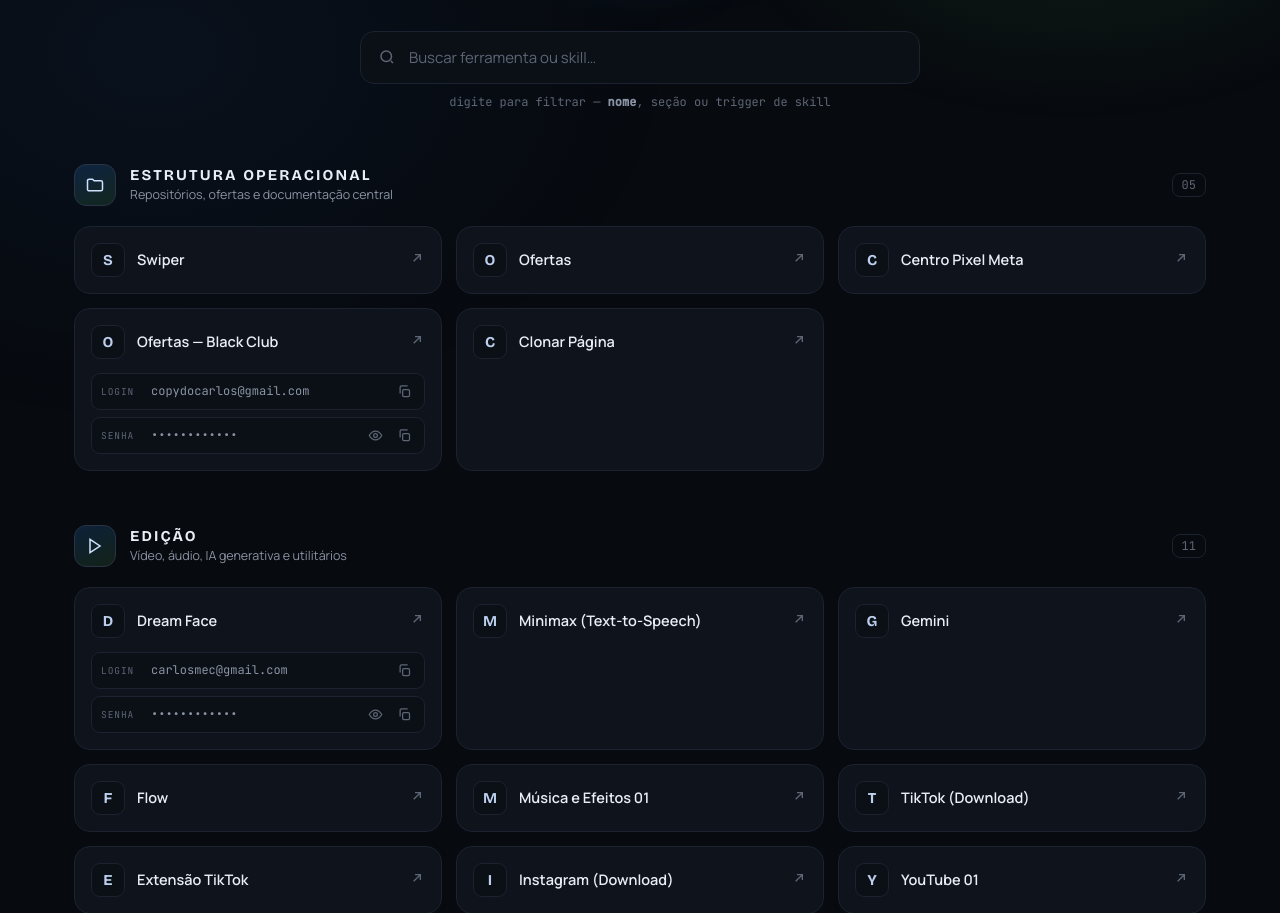
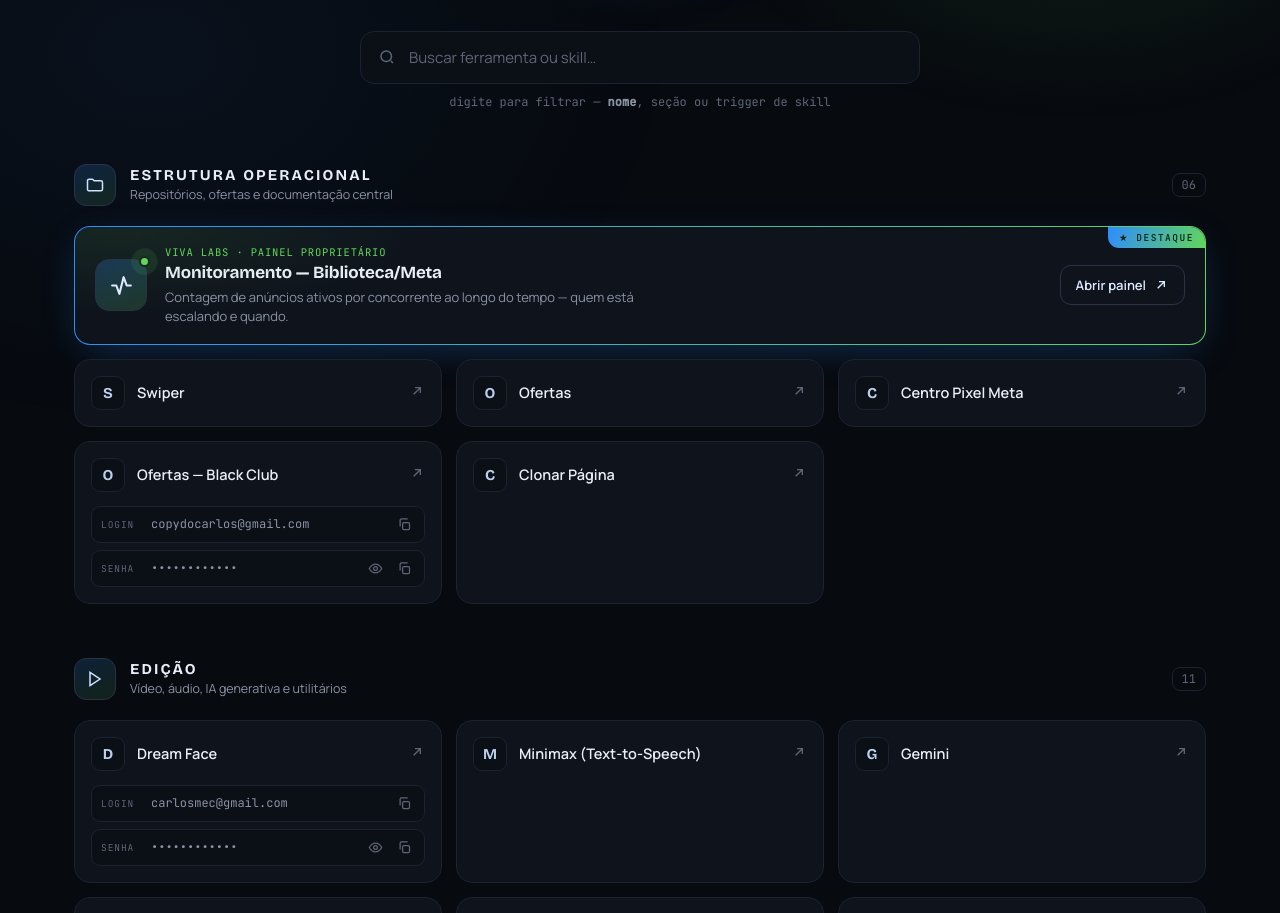
Before and after one commit to vivalabs01/ferramentas, a plain HTML site: page index.html in a window 1280 px wide. Shown: the part 187-1100 px from the top of the page. Drawn offline with nearby package versions, Linux system fonts and the light colour scheme.

Commit message:
destaque painel de monitoramento

```diff
--- a/index.html
+++ b/index.html
@@ -127,6 +127,51 @@
 .go{color:var(--muted-2);flex:none;transition:.16s}
 .card:hover .go{color:var(--accent-a);transform:translate(2px,-2px)}
 
+/* featured / destaque card */
+.card.feat{
+  grid-column:1 / -1;flex-direction:row;align-items:center;gap:18px;padding:18px 20px;
+  border:1px solid transparent;
+  background:
+    linear-gradient(var(--card),var(--card)) padding-box,
+    linear-gradient(115deg,var(--accent-a),var(--accent-b)) border-box;
+  box-shadow:0 10px 40px -12px rgba(47,139,255,.35);
+}
+.card.feat::after{display:none}
+.card.feat::before{
+  content:"";position:absolute;inset:0;pointer-events:none;
+  background:radial-gradient(440px 130px at 4% 0%,rgba(98,214,90,.10),transparent 70%);
+}
+.card.feat:hover{transform:translateY(-3px);box-shadow:0 16px 54px -12px rgba(47,139,255,.5)}
+.feat-badge{
+  position:absolute;top:0;right:0;font-family:'JetBrains Mono';font-size:9.5px;
+  letter-spacing:.16em;font-weight:500;text-transform:uppercase;color:#06210b;
+  background:linear-gradient(115deg,var(--accent-a),var(--accent-b));
+  padding:4px 11px;border-bottom-left-radius:11px;
+}
+.feat-ico{
+  width:52px;height:52px;flex:none;border-radius:14px;display:grid;place-items:center;position:relative;
+  background:linear-gradient(160deg,rgba(47,139,255,.24),rgba(98,214,90,.18));
+  border:1px solid var(--border-hi);color:#dcebff;
+}
+.feat-ico svg{width:25px;height:25px}
+.live{position:absolute;top:-4px;right:-4px;width:11px;height:11px;border-radius:50%;background:var(--accent-b);border:2px solid var(--card)}
+.live::before{content:"";position:absolute;inset:-3px;border-radius:50%;background:var(--accent-b);opacity:.55;animation:pulse 1.9s ease-out infinite}
+@keyframes pulse{0%{transform:scale(.5);opacity:.6}100%{transform:scale(2.4);opacity:0}}
+.feat-body{flex:1;min-width:0}
+.feat-tag{font-family:'JetBrains Mono';font-size:10.5px;letter-spacing:.08em;color:var(--accent-b);text-transform:uppercase;margin-bottom:4px}
+.feat-name{font-family:'Bricolage Grotesque';font-weight:700;font-size:17px;letter-spacing:-.01em;line-height:1.2}
+.feat-desc{font-size:13px;color:var(--muted);margin-top:5px;line-height:1.45;max-width:60ch}
+.feat-go{
+  flex:none;display:inline-flex;align-items:center;gap:7px;font-family:'Manrope';font-weight:600;font-size:13px;
+  color:#dcebff;border:1px solid var(--border-hi);border-radius:11px;padding:10px 15px;transition:.16s;white-space:nowrap;
+}
+.card.feat:hover .feat-go{border-color:var(--accent-a);background:rgba(47,139,255,.14)}
+.card.feat:hover .feat-go .go{color:inherit;transform:none}
+@media(max-width:620px){
+  .card.feat{flex-direction:column;align-items:flex-start;gap:14px}
+  .feat-go{width:100%;justify-content:center}
+}
+
 /* credentials block */
 .creds{display:flex;flex-direction:column;gap:7px;margin-top:2px}
 .cred{
@@ -226,6 +271,7 @@
     subtitle:"Repositórios, ofertas e documentação central",
     icon:'<svg viewBox="0 0 24 24" fill="none" stroke="currentColor" stroke-width="1.8"><path d="M3 7a2 2 0 0 1 2-2h4l2 2h8a2 2 0 0 1 2 2v8a2 2 0 0 1-2 2H5a2 2 0 0 1-2-2z"/></svg>',
     tools:[
+      { name:"Monitoramento — Biblioteca/Meta", url:"https://viva-labs-production-60a9.up.railway.app/dashboard", featured:true, tag:"VIVA Labs · painel proprietário", desc:"Contagem de anúncios ativos por concorrente ao longo do tempo — quem está escalando e quando." },
       { name:"Swiper", url:"https://drive.google.com/drive/folders/1OhpHYQAL4CJ2WCAsrf5s4eqxL3DcJjwD" },
       { name:"Ofertas", url:"https://drive.google.com/drive/folders/1cMRoekPLT8aMzTjTR3d1s0xluaLWYD9r" },
       { name:"Centro Pixel Meta", url:"https://docs.google.com/document/d/1bKBuExEkXuW-M5gHLBOk8ayTY2w-jZj3lZYVy2K2gGg/edit?usp=sharing" },
@@ -297,7 +343,21 @@
   </div>`;
 }
 
+function featuredCard(t){
+  return `<a class="card feat" href="${t.url}" target="_blank" rel="noopener noreferrer" data-search="${esc((t.name+' '+host(t.url)).toLowerCase())}">
+    <span class="feat-badge">★ Destaque</span>
+    <div class="feat-ico">${activityIco}<span class="live"></span></div>
+    <div class="feat-body">
+      ${t.tag?`<div class="feat-tag">${esc(t.tag)}</div>`:''}
+      <div class="feat-name">${esc(t.name)}</div>
+      ${t.desc?`<div class="feat-desc">${esc(t.desc)}</div>`:''}
+    </div>
+    <span class="feat-go">Abrir painel ${goIco}</span>
+  </a>`;
+}
+
 function toolCard(t){
+  if(t.featured) return featuredCard(t);
   const credsHtml = t.creds ? `<div class="creds" onclick="event.preventDefault();event.stopPropagation();">${t.creds.map(credRow).join('')}</div>` : '';
   const letter = t.name.trim()[0].toUpperCase();
   return `<a class="card" href="${t.url}" target="_blank" rel="noopener noreferrer" data-search="${esc((t.name+' '+host(t.url)).toLowerCase())}">
@@ -328,6 +388,7 @@
 const eyeIco  = '<svg width="15" height="15" viewBox="0 0 24 24" fill="none" stroke="currentColor" stroke-width="2"><path d="M2 12s4-7 10-7 10 7 10 7-4 7-10 7S2 12 2 12z"/><circle cx="12" cy="12" r="3"/></svg>';
 const okIco   = '<svg width="15" height="15" viewBox="0 0 24 24" fill="none" stroke="currentColor" stroke-width="2.4"><path d="m20 6-11 11-5-5"/></svg>';
 const dlIco   = '<svg width="15" height="15" viewBox="0 0 24 24" fill="none" stroke="currentColor" stroke-width="2"><path d="M12 3v12m0 0 4-4m-4 4-4-4"/><path d="M4 17v2a2 2 0 0 0 2 2h12a2 2 0 0 0 2-2v-2"/></svg>';
+const activityIco = '<svg viewBox="0 0 24 24" fill="none" stroke="currentColor" stroke-width="2" stroke-linejoin="round" stroke-linecap="round"><path d="M3 12h4l3 8 4-16 3 8h4"/></svg>';
 
 DATA.forEach((sec,i)=>{
   const isSkill = !!sec.skills;
```
